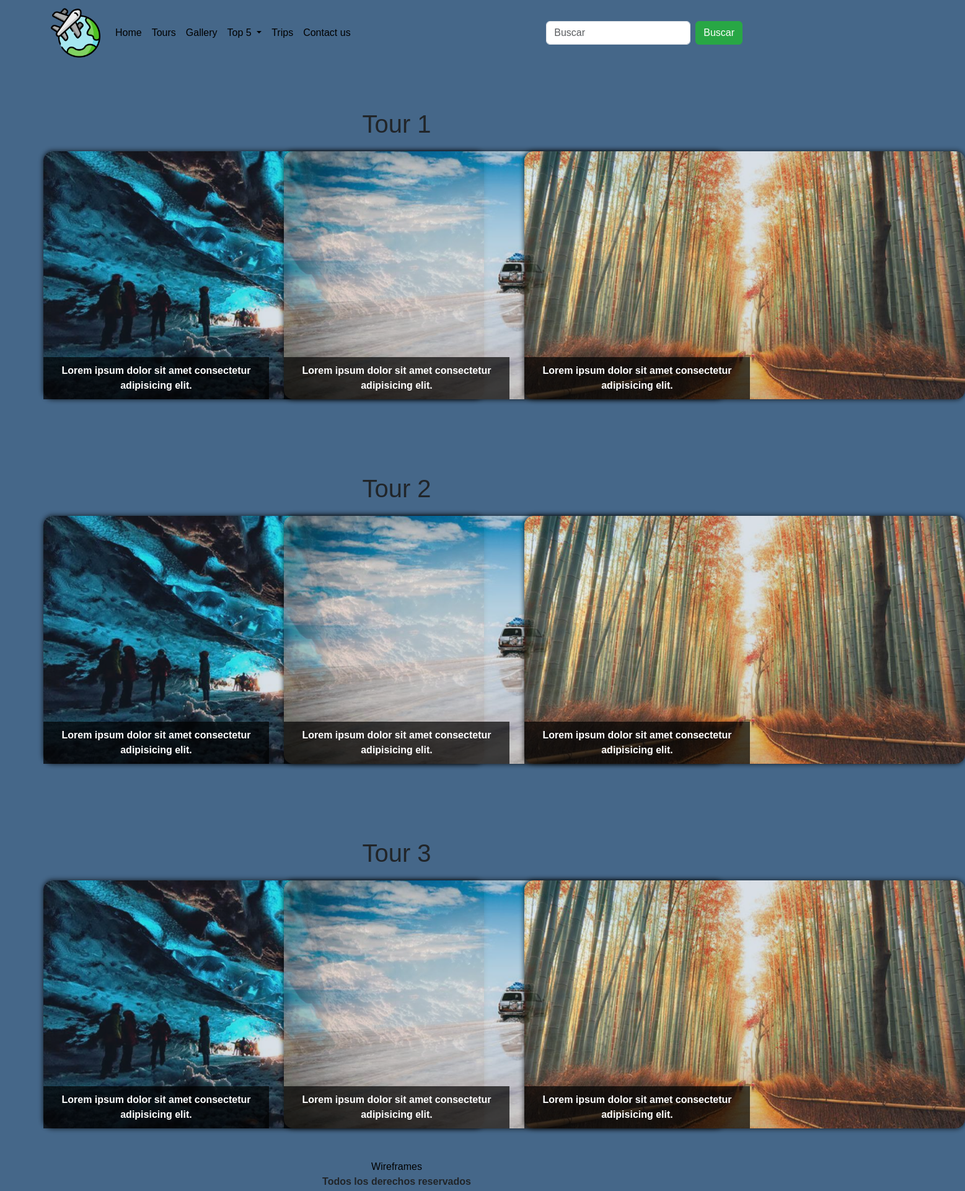
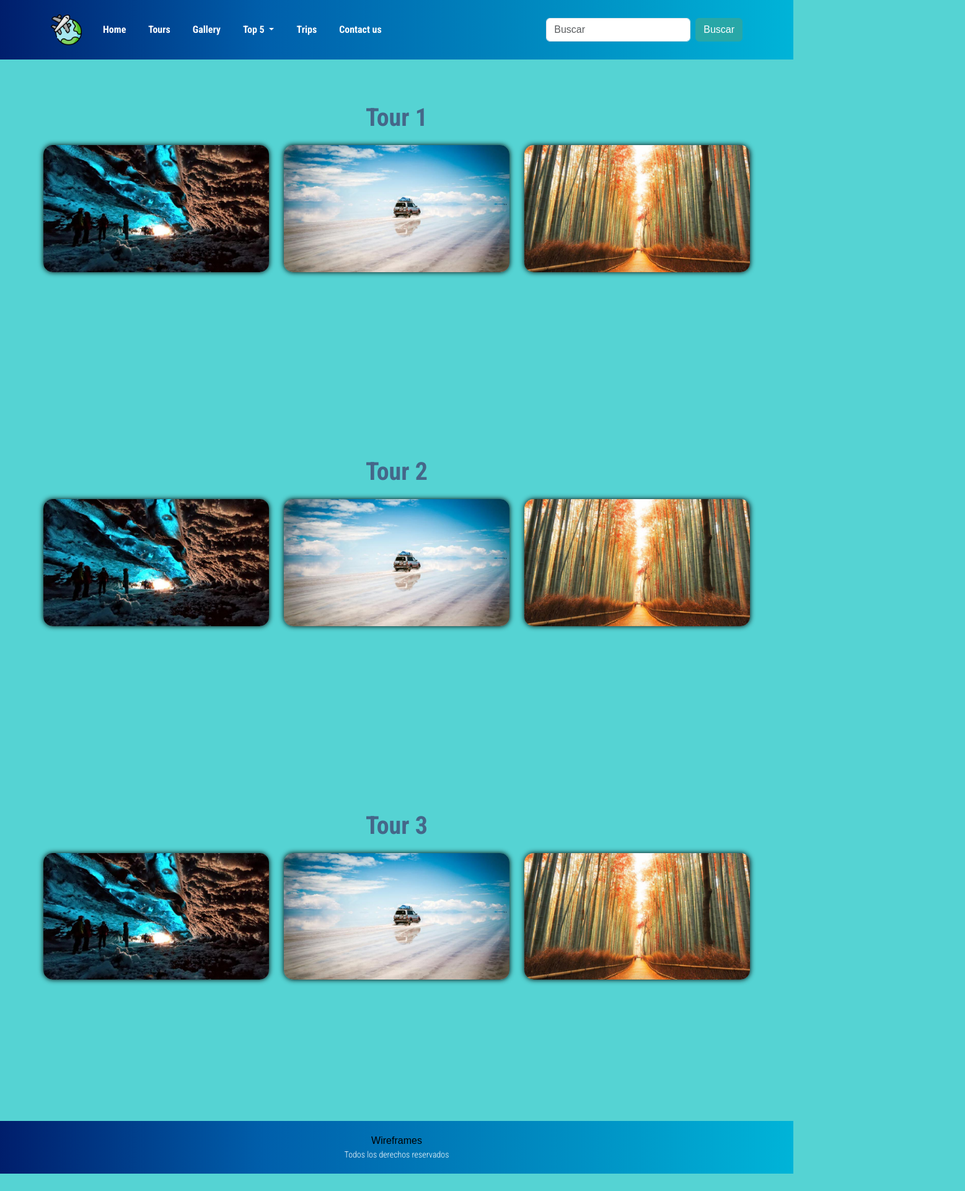
Before and after one commit to Wolpi066/Make-A-Trip, a website: page Pages/tours.html in a window 1280 px wide. Shown: the whole page at 62% size, 1557 px wide, since content can reach past the window. After the commit the page ends 1893 px from the top, so only its background shows below. Drawn offline with nearby package versions, Linux system fonts and the light colour scheme.

Commit message:
Main SASS 1

```diff
--- a/SCSS/Components/_body.scss
+++ b/SCSS/Components/_body.scss
@@ -1,4 +1,4 @@
 body {
-    background-color: $color-primary;
+    background-color: #55d3d3;
     font-family: Arial, sans-serif;
 }
--- a/SCSS/Components/_carousel.scss
+++ b/SCSS/Components/_carousel.scss
@@ -1,5 +1,5 @@
 .carousel {
-    background-color: $color-primary;
+    background-color: #55d3d3;
 }
 
 #carouselExample {
@@ -12,7 +12,7 @@
 
 .carousel-control-prev-icon,
 .carousel-control-next-icon {
-    background-color: $color-primary;
+    background-color: #55d3d3;
 }
 
 .carousel-caption h5 {
--- a/SCSS/Components/_footer.scss
+++ b/SCSS/Components/_footer.scss
@@ -1,4 +1,14 @@
 footer {
-    background-color: $color-primary;
-    height: 10vh;
+    background: $gradient-color;
+    color: $color-light;
+    padding: 20px 0;
+    margin-top: 50px;
 }
+
+footer p {
+    margin: 0;
+    font-family: 'Roboto Condensed', sans-serif;
+    font-weight: 300;
+    font-size: 14px;
+    text-align: center;
+}
--- a/SCSS/Components/_header.scss
+++ b/SCSS/Components/_header.scss
@@ -1,5 +1,6 @@
 header {
-    background-color: $color-primary;
+    background: $gradient-color;
+    padding: 10px 0;
 }
 
 h1,
--- a/SCSS/Components/_img.scss
+++ b/SCSS/Components/_img.scss
@@ -3,22 +3,26 @@
     justify-content: center;
 }
 
-.image-wrapper {
+.image-wrapper :not(#parejaViajando){
     position: relative;
     overflow: hidden;
+    margin-bottom: 20px;
 }
 
 .image-wrapper img {
     width: 100%;
     height: auto;
+    transition: transform 0.3s;
+}
+
+.image-wrapper:hover img :not(#parejaViajando){
+    transform: scale(1.1);
 }
 
 .image-wrapper:last-child {
     margin-right: 0;
 }
 
-.image-wrapper img {
-    opacity: 0.8;
-    border-radius: 5px;
-    height: 25rem;
+.image-wrapper:hover .text-overlay {
+    opacity: 1;
 }
--- a/SCSS/Components/_navbar.scss
+++ b/SCSS/Components/_navbar.scss
@@ -7,5 +7,21 @@ nav.navbar .navbar-brand img {
 }
 
 .dropdown-menu {
-    background-color: $color-primary;
+    background: $gradient-color;
 }
+
+.navbar-brand img {
+    height: 50px;
+}
+
+.navbar-nav .nav-link {
+    color: #FFF;
+    font-family: 'Roboto Condensed', sans-serif;
+    font-weight: 700;
+    margin-left: 10px;
+    margin-right: 10px;
+}
+
+.navbar-nav .nav-link:hover {
+    color: #FFD166;
+}
--- a/SCSS/Components/_text.scss
+++ b/SCSS/Components/_text.scss
@@ -1,19 +1,29 @@
 .text-overlay {
     position: absolute;
-    bottom: 0;
+    top: 0;
     left: 0;
     width: 100%;
-    background-color: rgba(0, 0, 0, 0.7);
-    color: $color-light;
+    height: 100%;
+    background-color: rgba(0, 0, 0, 0.6);
+    display: flex;
+    align-items: center;
+    justify-content: center;
+    opacity: 0;
+    transition: opacity 0.3s;
+}
+
+.text-overlay strong {
+    color: #FFF;
+    font-family: 'Roboto Condensed', sans-serif;
+    font-weight: 700;
+    text-align: center;
     padding: 10px;
 }
 
 .title {
     text-align: center;
-    margin-top: 50px;
-    margin-bottom: 30px;
+    margin-bottom: 20px;
+    font-family: 'Roboto Condensed', sans-serif;
+    font-weight: 700;
+    color: $color-primary;
 }
-
-.text-overlay strong {
-    display: block;
-}
--- a/SCSS/Vars/_vars.scss
+++ b/SCSS/Vars/_vars.scss
@@ -1,6 +1,7 @@
 // Colores
+$gradient-color: linear-gradient(to right, #001E6C, #005FAB, #0088BF, #00B4D8);
 $color-primary: #456789;
-$color-accent: #28a745;
+$color-accent: #28a7a7;
 $color-dark: #000000;
 $color-light: #ffffff;
 
```
Also changed, not shown: Pages/tours.html (+3 -6 lines), Css/style.css, 1 other file.
